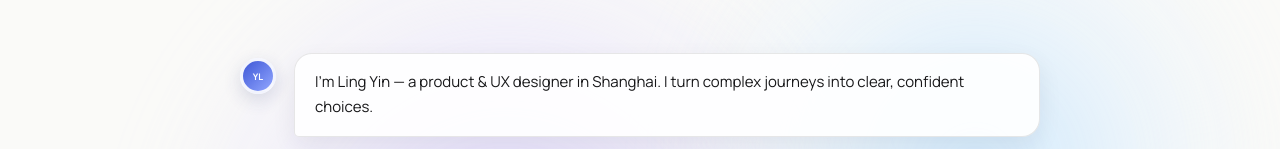
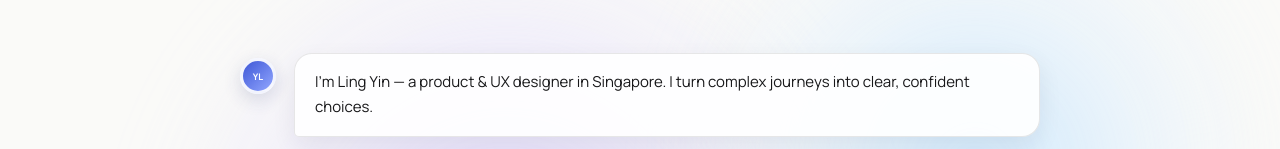
Before and after one commit to yldesigner/yldesigner.github.io, a React (Vite) app: page / in a window 1280 px wide. Both pictures are taken after a click on the button "how do you design?". Shown: the part 120-269 px from the top of the page. Built offline with nearby package versions, Linux system fonts and the light colour scheme.

Commit message:
Update portfolio location to Singapore

```diff
--- a/src/App.jsx
+++ b/src/App.jsx
@@ -4,7 +4,7 @@ const profile = {
   name: "Ling Yin",
   initials: "YL",
   role: "Product & UX Designer",
-  location: "Shanghai, China",
+  location: "Singapore",
   email: "hello@yourdomain.com",
 };
 
@@ -36,7 +36,7 @@ const botKnowledge = [
   },
   {
     keywords: ["available", "availability", "hire", "hiring", "freelance", "job", "role", "collaborate"],
-    answer: "Yes—I'm open to thoughtful product roles, freelance collaborations, and conversations about useful design. I'm based in Shanghai and comfortable working with remote teams.",
+    answer: "Yes—I'm open to thoughtful product roles, freelance collaborations, and conversations about useful design. I'm based in Singapore and comfortable working with remote teams.",
     href: "#contact",
     linkLabel: "Get in touch",
   },
@@ -47,8 +47,8 @@ const botKnowledge = [
     linkLabel: "Send an email",
   },
   {
-    keywords: ["where", "location", "located", "based", "shanghai", "timezone", "remote"],
-    answer: "I'm based in Shanghai, China (UTC+8), and I'm comfortable collaborating with remote teams.",
+    keywords: ["where", "location", "located", "based", "singapore", "timezone", "remote"],
+    answer: "I'm based in Singapore (UTC+8), and I'm comfortable collaborating with remote teams.",
     href: "#about",
     linkLabel: "View profile",
   },
@@ -299,7 +299,7 @@ function App() {
                 <div className="chat-row chat-row-assistant chat-intro">
                   <span aria-hidden="true" className="chat-avatar">{profile.initials}</span>
                   <div className="chat-bubble chat-bubble-assistant">
-                    <p>I&apos;m {profile.name} — a product &amp; UX designer in Shanghai. I turn complex journeys into clear, confident choices.</p>
+                    <p>I&apos;m {profile.name} — a product &amp; UX designer in Singapore. I turn complex journeys into clear, confident choices.</p>
                   </div>
                 </div>
                 {messages.map((message, index) => (
@@ -326,7 +326,7 @@ function App() {
                   <span>{profile.initials}</span><i />
                 </div>
                 <h1>
-                  I&apos;m <mark>{profile.name}</mark> — a product &amp; UX designer in Shanghai. I turn complex journeys into <em>clear, confident choices.</em>
+                  I&apos;m <mark>{profile.name}</mark> — a product &amp; UX designer in Singapore. I turn complex journeys into <em>clear, confident choices.</em>
                 </h1>
               </Reveal>
             )}
@@ -436,7 +436,7 @@ function App() {
 
             <Reveal className="bento-card location-card reveal-delay-2">
               <span className="location-ring" aria-hidden="true" />
-              <div><p>Shanghai, China</p><span>UTC+8 · Remote friendly</span></div>
+              <div><p>Singapore</p><span>UTC+8 · Remote friendly</span></div>
             </Reveal>
 
             <Reveal className="bento-card link-card reveal-delay-3">
```
